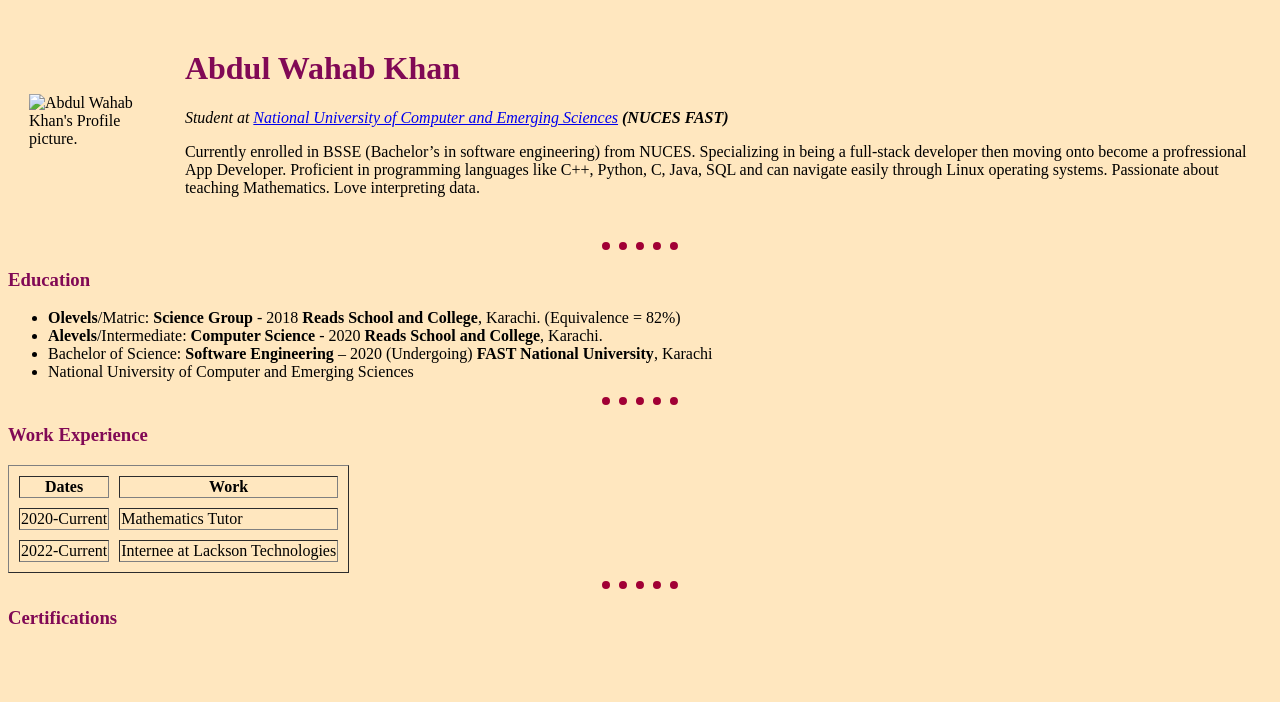
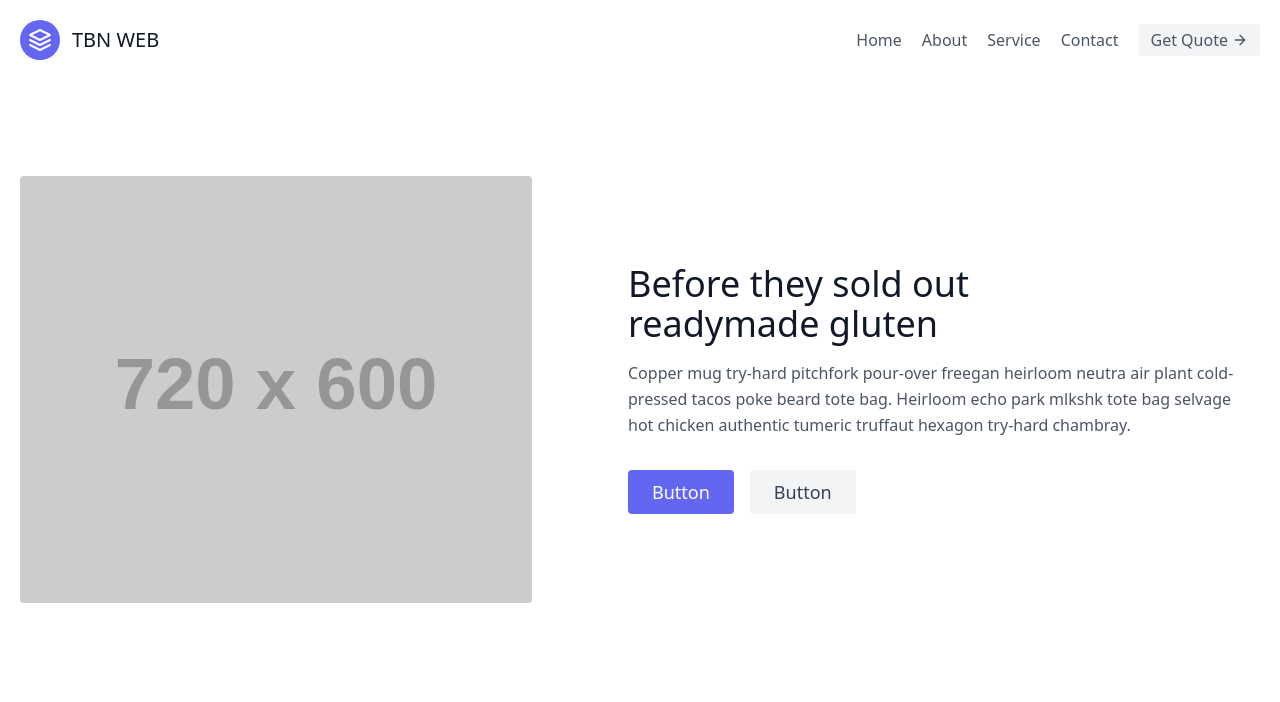
Before and after one commit to TBN22/talal.github.io, a plain HTML site: page index.html in a window 1280 px wide. Drawn offline with nearby package versions, Linux system fonts and the light colour scheme; placeholder pictures from the web are drawn by us.

Commit message:
Update index.html

```diff
--- a/index.html
+++ b/index.html
@@ -1,56 +1,53 @@
 <!DOCTYPE html>
-<html lang="en" dir="ltr">
+<html lang="en">
+<head>
+    <meta charset="UTF-8">
+    <meta http-equiv="X-UA-Compatible" content="IE=edge">
+    <meta name="viewport" content="width=device-width, initial-scale=1.0">
+    <link href="https://unpkg.com/tailwindcss@^1.0/dist/tailwind.min.css" rel="stylesheet">
+    <title>TalalWeb</title>
+</head>
+<body>
 
-<head>
-  <meta charset="utf-8">
-  <title>A.Wahab's Personal Site</title>
-  <link rel="stylesheet" href="css/styles.css">
-  <link rel="icon" href="favicon2.ico">
-</head>
+    <header class="text-gray-600 body-font">
+        <div class="container mx-auto flex flex-wrap p-5 flex-col md:flex-row items-center">
+          <a class="flex title-font font-medium items-center text-gray-900 mb-4 md:mb-0">
+            <svg xmlns="http://www.w3.org/2000/svg" fill="none" stroke="currentColor" stroke-linecap="round" stroke-linejoin="round" stroke-width="2" class="w-10 h-10 text-white p-2 bg-indigo-500 rounded-full" viewBox="0 0 24 24">
+              <path d="M12 2L2 7l10 5 10-5-10-5zM2 17l10 5 10-5M2 12l10 5 10-5"></path>
+            </svg>
+            <span class="ml-3 text-xl">TBN WEB</span>
+          </a>
+          <nav class="md:ml-auto flex flex-wrap items-center text-base justify-center">
 
-<body>
-  <table cellspacing="20">
-    <tr>
-      <td><img src="image.png" alt="Abdul Wahab Khan's Profile picture."></td>
-      <td>
-        <h1>Abdul Wahab Khan</h1>
-        <p><em>Student at <a href="https://www.nu.edu.pk/">National University of Computer and Emerging Sciences</a> <strong> (NUCES FAST)</strong></em></p>
-        <p>Currently enrolled in BSSE (Bachelor’s in software engineering) from NUCES.
-          Specializing in being a full-stack developer then moving onto become a profressional App Developer.
-          Proficient in programming languages like C++, Python, C, Java, SQL and can
-          navigate easily through Linux operating systems. Passionate about teaching Mathematics.
-          Love interpreting data.</p>
-      </td>
-    </tr>
-  </table>
-  <hr>
-  <h3>Education</h3>
-  <ul>
-    <li><strong>Olevels</strong>/Matric: <strong>Science Group</strong> - 2018 <strong>Reads School and College</strong>, Karachi. (Equivalence = 82%)</li>
-    <li><strong>Alevels</strong>/Intermediate: <strong>Computer Science</strong> - 2020 <strong>Reads School and College</strong>, Karachi.</li>
-    <li>Bachelor of Science: <strong>Software Engineering</strong> – 2020 (Undergoing) <strong>FAST National University</strong>, Karachi</li>
-    <li>National University of Computer and Emerging Sciences</li>
-  </ul>
-  <hr>
-  <h3>Work Experience</h3>
-  <table border="1" cellspacing="10">
-    <thead>
-      <th>Dates</th>
-      <th>Work</th>
-    </thead>
-    <tbody>
-      <tr>
-        <td>2020-Current</td>
-        <td>Mathematics Tutor</td>
-      </tr>
-      <tr>
-        <td>2022-Current</td>
-        <td>Internee at Lackson Technologies</td>
-      </tr>
-    </tbody>
-    <tfoot>
-    </tfoot>
-  </table>
-  <hr>
-  <h3>Certifications</h3>
-  <ol>
+            <a href="/" class="mr-5 hover:text-gray-900">Home</a>
+            <a href="/"class="mr-5 hover:text-gray-900">About</a>
+            <a href="/"class="mr-5 hover:text-gray-900">Service</a>
+            <a href="/"class="mr-5 hover:text-gray-900">Contact</a>
+          </nav>
+          <button href="/" class="inline-flex items-center bg-gray-100 border-0 py-1 px-3 focus:outline-none hover:bg-gray-200 rounded text-base mt-4 md:mt-0">Get Quote
+            <svg fill="none" stroke="currentColor" stroke-linecap="round" stroke-linejoin="round" stroke-width="2" class="w-4 h-4 ml-1" viewBox="0 0 24 24">
+              <path d="M5 12h14M12 5l7 7-7 7"></path>
+            </svg>
+          </button>
+        </div>
+      </header>
+      <section class="text-gray-600 body-font">
+        <div class="container mx-auto flex px-5 py-24 md:flex-row flex-col items-center">
+          <div class="lg:max-w-lg lg:w-full md:w-1/2 w-5/6 mb-10 md:mb-0">
+            <img class="object-cover object-center rounded" alt="hero" src="https://dummyimage.com/720x600">
+          </div>
+          <div class="lg:flex-grow md:w-1/2 lg:pl-24 md:pl-16 flex flex-col md:items-start md:text-left items-center text-center">
+            <h1 class="title-font sm:text-4xl text-3xl mb-4 font-medium text-gray-900">Before they sold out
+              <br class="hidden lg:inline-block">readymade gluten
+            </h1>
+            <p class="mb-8 leading-relaxed">Copper mug try-hard pitchfork pour-over freegan heirloom neutra air plant cold-pressed tacos poke beard tote bag. Heirloom echo park mlkshk tote bag selvage hot chicken authentic tumeric truffaut hexagon try-hard chambray.</p>
+            <div class="flex justify-center">
+              <button class="inline-flex text-white bg-indigo-500 border-0 py-2 px-6 focus:outline-none hover:bg-indigo-600 rounded text-lg">Button</button>
+              <button class="ml-4 inline-flex text-gray-700 bg-gray-100 border-0 py-2 px-6 focus:outline-none hover:bg-gray-200 rounded text-lg">Button</button>
+            </div>
+          </div>
+        </div>
+      </section>
+
+    </body>
+</html>
```
